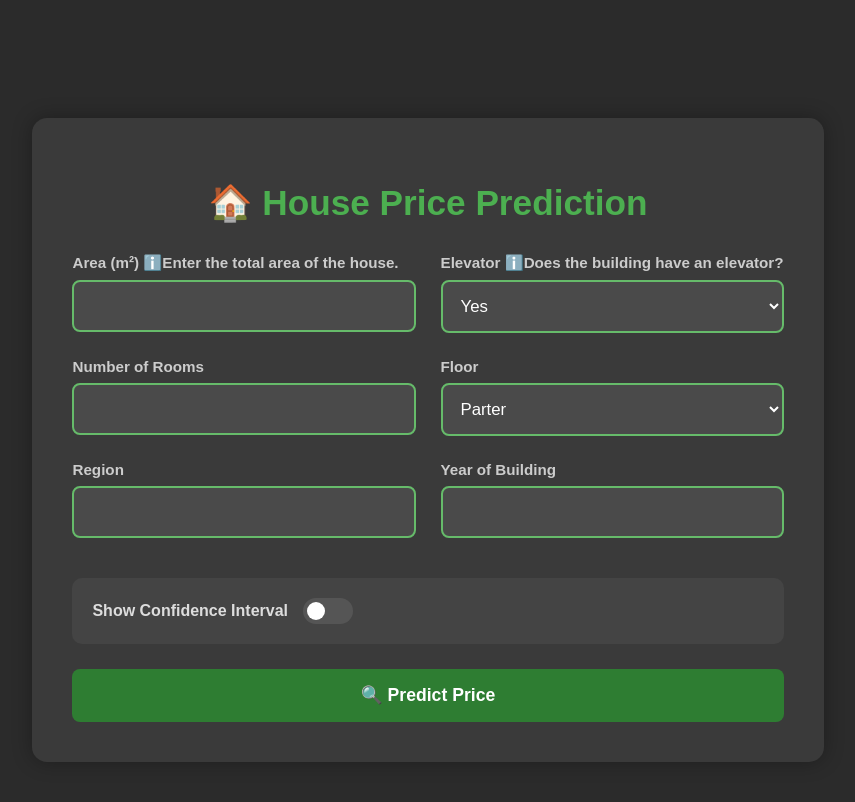
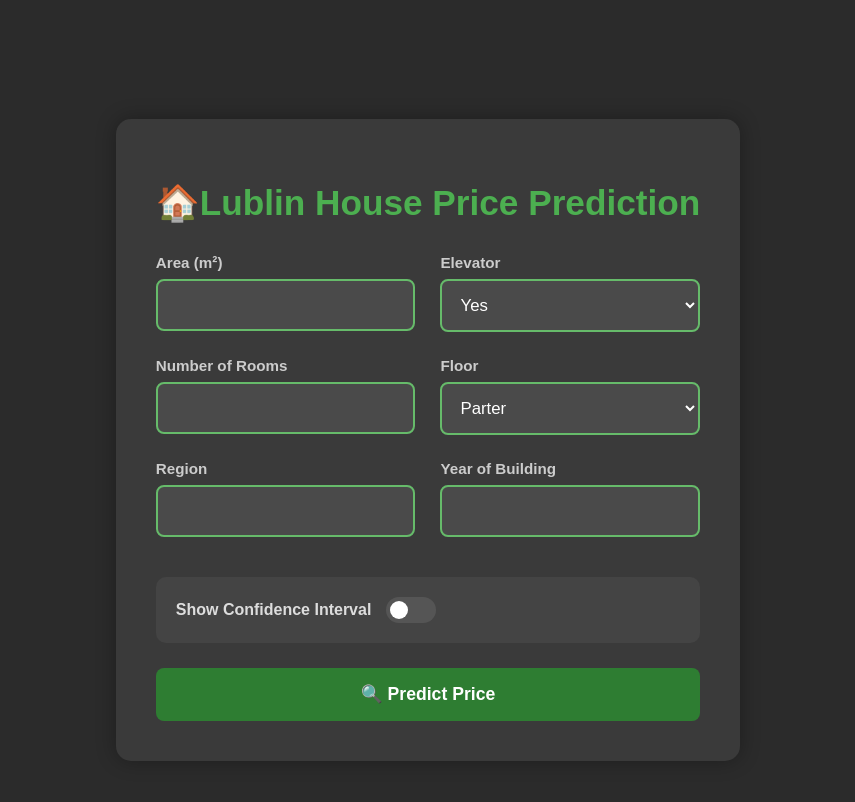
Before and after one commit to davydantoniuk/lublin-house-price-predict, a FastAPI app: page / in a window 1280 px wide. Shown: the top 802 px of the page, without its empty margins (212-1067 px from the left). Run offline with FastAPI, Linux system fonts and the light colour scheme; parts of the project's set-up code (start-up, migrations or seed data) failed here and were passed over.

Commit message:
Update page title and headings for Lublin House Price Prediction

```diff
--- a/app/templates/index.html
+++ b/app/templates/index.html
@@ -3,7 +3,7 @@
 <head>
     <meta charset="UTF-8">
     <meta name="viewport" content="width=device-width, initial-scale=1.0">
-    <title>House Price Prediction</title>
+    <title>Lublin House Price Prediction</title>
     <style>
         /* General Styling */
         html, body {
@@ -218,16 +218,16 @@
 </head>
 <body>
     <div class="container">
-        <h1>🏠 House Price Prediction</h1>
+        <h1>🏠Lublin House Price Prediction</h1>
         <form action="/predict/" method="post">
             <!-- Left Column -->
             <div class="form-group">
-                <label for="area">Area (m²) <span class="tooltip">ℹ️<span class="tooltip-text">Enter the total area of the house.</span></span></label>
+                <label for="area">Area (m²)</label>
                 <input type="number" id="area" name="area" step="0.01" value="{{ area or '' }}" required>
             </div>
 
             <div class="form-group">
-                <label for="elevator">Elevator <span class="tooltip">ℹ️<span class="tooltip-text">Does the building have an elevator?</span></span></label>
+                <label for="elevator">Elevator</label>
                 <select id="elevator" name="elevator" required>
                     <option value="1" {% if elevator == 1 %}selected{% endif %}>Yes</option>
                     <option value="0" {% if elevator == 0 %}selected{% endif %}>No</option>
```
